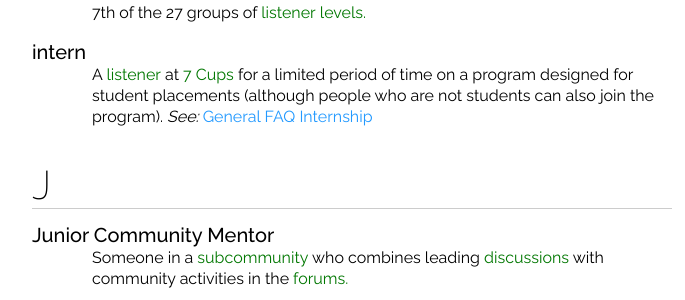
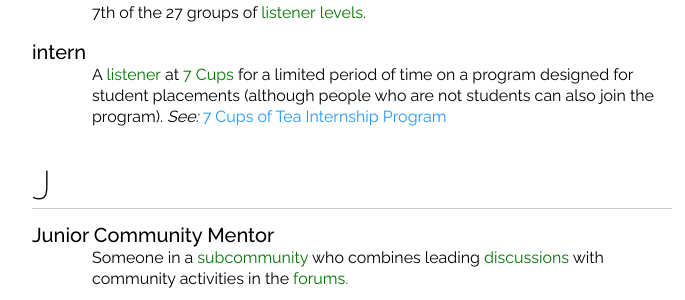
Before and after one commit to RarelyCharlie/rarelycharlie.github.io, a Jekyll site: the page built from glossary-framed.md, in a window 1280 px wide and 900 px high, scrolled down 14926 px. Shown: the part 153-453 px from the top of the window, without its empty margins (288-973 px from the left). Built offline with Jekyll 4.4.1, drawn with Linux system fonts in a browser that asks for light colours.

Commit message:
fix intern link

```diff
--- a/_includes/glossary.md
+++ b/_includes/glossary.md
@@ -468,7 +468,7 @@ A cloud-based system used to provide faster response times and better security f
 7th of the 27 groups of ~~listener~~ ~~levels./level~~
 
 # intern
-A ~~listener~~ at ~~7 Cups~~ for a limited period of time on a program designed for student placements (although people who are not students can also join the program). _See:_ [General FAQ Internship](https://www.7cups.com/forum/ListenerProjectsampTeams_148/InternshipsandPracticals_92/GeneralFAQ7CupsInternship_49111/)
+A ~~listener~~ at ~~7 Cups~~ for a limited period of time on a program designed for student placements (although people who are not students can also join the program). _See:_ [7 Cups of Tea Internship Program](https://www.7cups.com/about/internships.php)
 
 
 ## J
```
